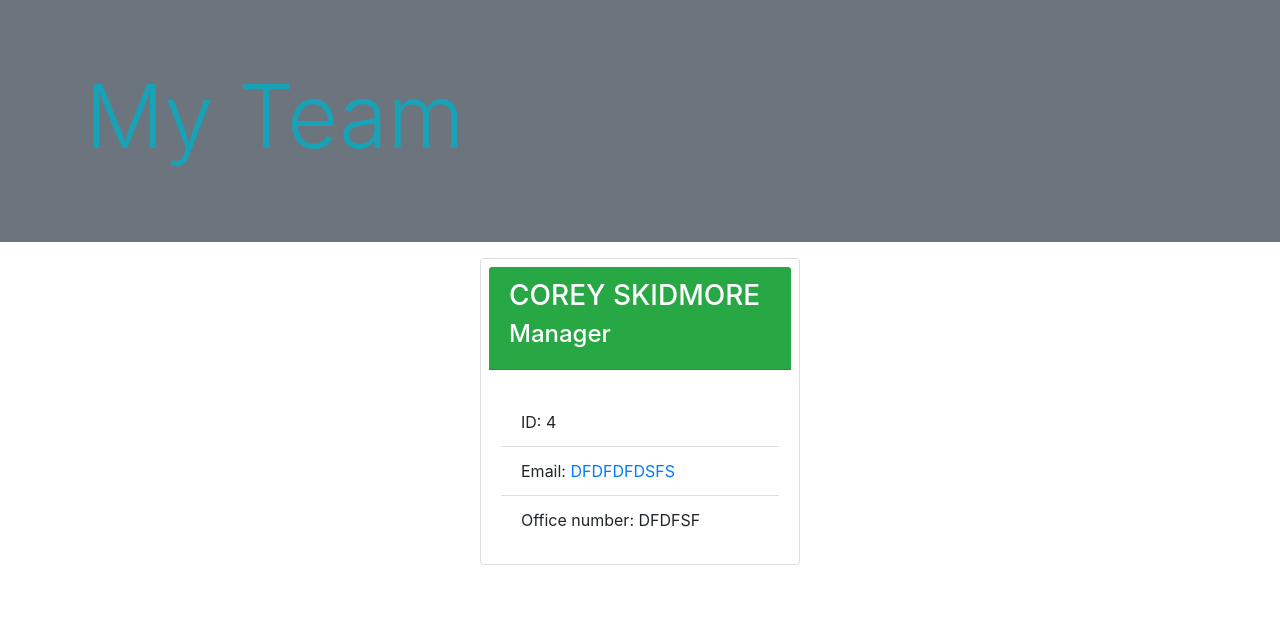
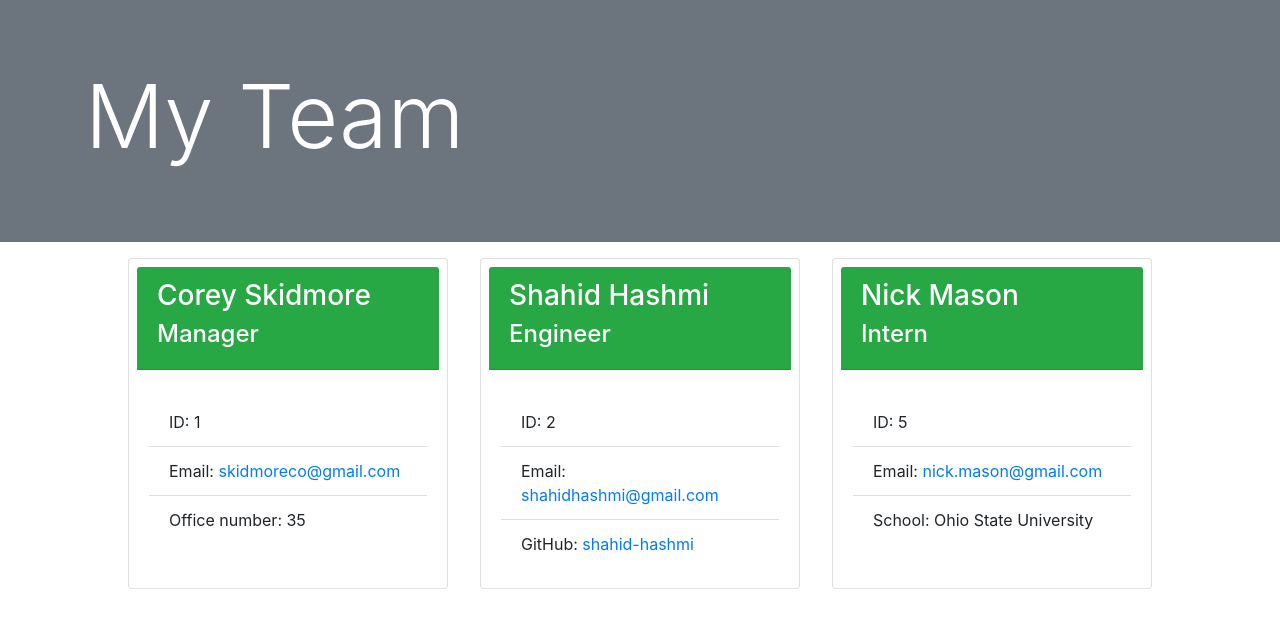
Before and after one commit to skidmoreco/team-generator, a website: page dist/index.html in a window 1280 px wide. Drawn offline with nearby package versions, Linux system fonts and the light colour scheme; files that its build step writes are made by us from their sources.

Commit message:
FINAL COMMIT

```diff
--- a/dist/index.html
+++ b/dist/index.html
@@ -16,7 +16,7 @@
 
     <header>
         <nav>
-            <div class="jumbotron jumbotron-fluid bg-secondary text-info" id="jumboTron">
+            <div class="jumbotron jumbotron-fluid bg-secondary text-white" id="jumboTron">
                 <div class="container">
                     <h1 class="display-2">My Team</h1>
                 </div>
@@ -29,17 +29,45 @@
 
             <div class="card m-3" style="width: 20rem;">
             <div class="card-header bg-success text-white m-2">
-                <h3>COREY SKIDMORE</h3>
+                <h3>Corey Skidmore</h3>
                 <h4>Manager</h4>
             </div>
                     <div class="card-body">
         <ul class="list-group list-group-flush">
-            <li class="list-group-item">ID: 4</li>
-            <li class="list-group-item">Email: <a href = "mailto:DFDFDFDSFS">DFDFDFDSFS</a></li>
-            <li class="list-group-item">Office number: DFDFSF</li>
+            <li class="list-group-item">ID: 1</li>
+            <li class="list-group-item">Email: <a href = "mailto:skidmoreco@gmail.com">skidmoreco@gmail.com</a></li>
+            <li class="list-group-item">Office number: 35</li>
         </ul>
         </div>
 </div>
+
+            <div class="card m-3" style="width: 20rem;">
+            <div class="card-header bg-success text-white m-2">
+                <h3>Shahid Hashmi</h3>
+                <h4> Engineer</h4>
+            </div>
+            <div class="card-body">
+                <ul class="list-group list-group-flush">
+                <li class="list-group-item">ID: 2</li>
+                <li class="list-group-item">Email: <a href = "mailto:shahidhashmi@gmail.com">shahidhashmi@gmail.com</a></li>
+                <li class="list-group-item">GitHub: <a href = "https://github.com/shahid-hashmi" target="_blank">shahid-hashmi</a></li>
+                </ul>
+            </div>
+            </div>
+
+            <div class="card m-3" style="width: 20rem;">
+            <div class="card-header bg-success text-white m-2">
+                <h3>Nick Mason</h3>
+                <h4>Intern</h4>
+        </div>
+        <div class="card-body">
+            <ul class="list-group list-group-flush">
+            <li class="list-group-item">ID: 5</li>
+            <li class="list-group-item">Email: <a href = "mailto:nick.mason@gmail.com">nick.mason@gmail.com</a></li>
+            <li class="list-group-item">School: Ohio State University</li>
+            </ul>
+        </div>
+        </div>
 
         </div>
     </div>
```
Also changed, not shown: IMG/SC1.png (added), README.md.
